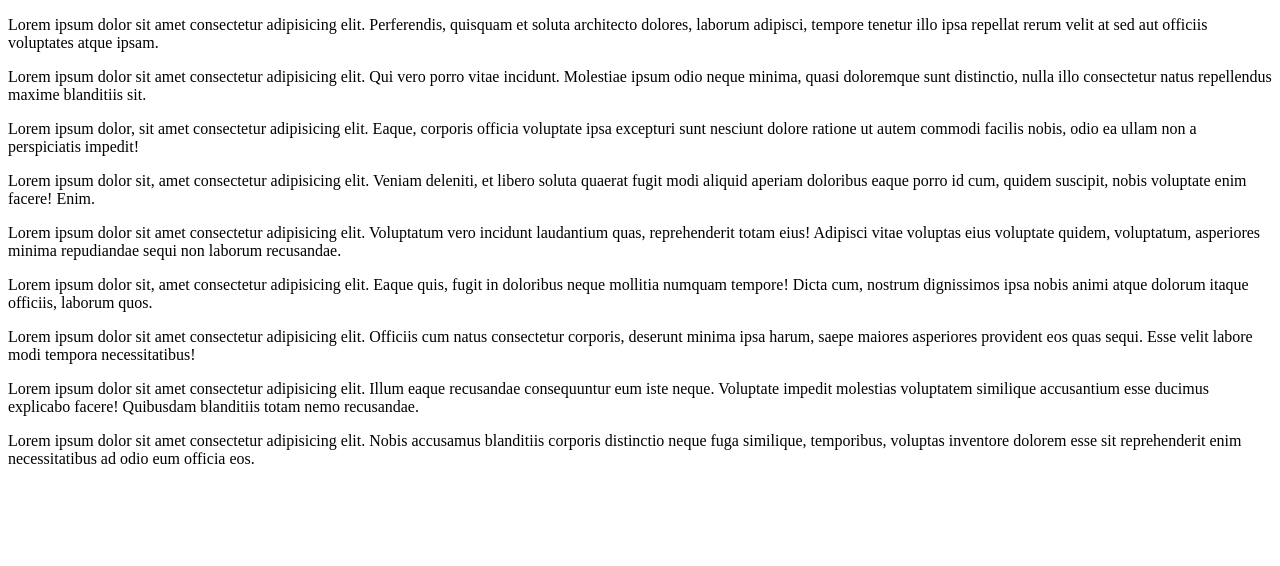
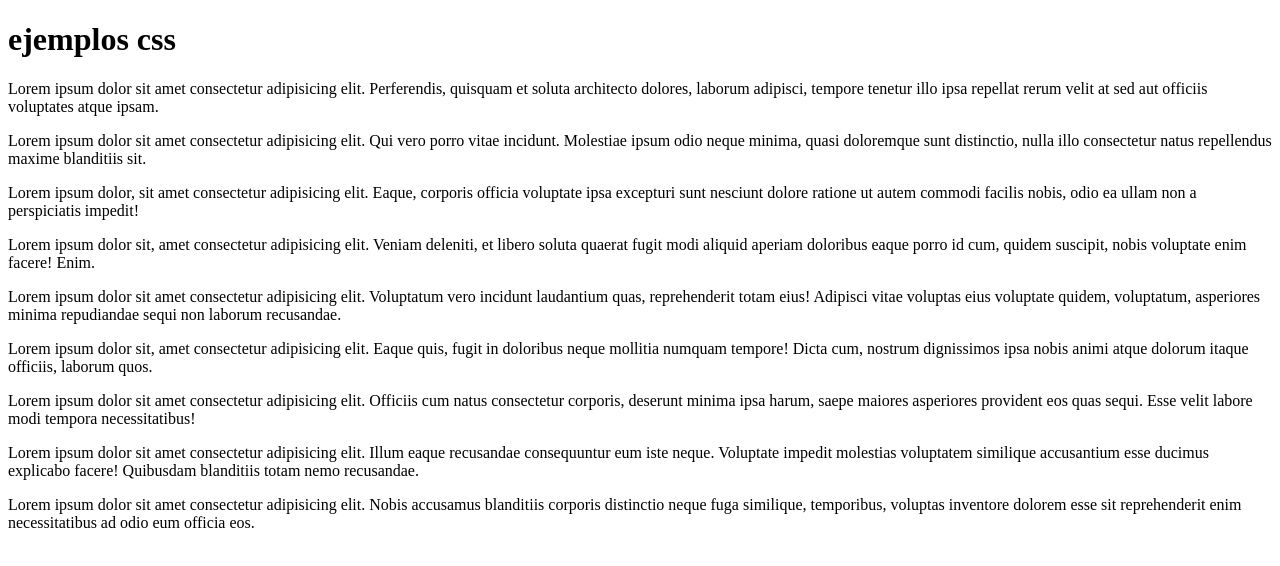
Before and after one commit to davidgiraldo7014/clasecss, a plain HTML site: page index.html in a window 1280 px wide. Drawn offline with Linux system fonts and the light colour scheme.

Commit message:
ejemlos css

```diff
--- a/index.html
+++ b/index.html
@@ -7,6 +7,7 @@
 </head>
 <body>
 <header>
+<h1>ejemplos css</h1>
 <main>
  <section>
   <p>Lorem ipsum dolor sit amet consectetur adipisicing elit. Perferendis, quisquam et soluta architecto dolores, laborum adipisci, tempore tenetur illo ipsa repellat rerum velit at sed aut officiis voluptates atque ipsam.
```
